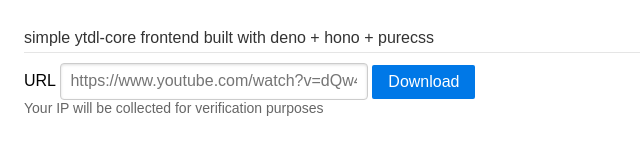
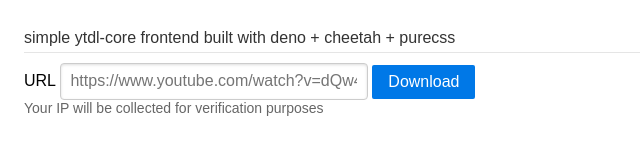
Before and after one commit to not-ivy/ytdl-core-web, a plain HTML site: page index.html in a window 1280 px wide. Shown: the full height of the page, 0-640 px from the left. Drawn offline with nearby package versions, Linux system fonts and the light colour scheme.

Commit message:
i forgor

```diff
--- a/index.html
+++ b/index.html
@@ -2,7 +2,7 @@
 <script src="https://challenges.cloudflare.com/turnstile/v0/api.js" async defer></script>
 <form action="/dl" method="POST" style="padding: 1.5rem" class="pure-form" enctype="multipart/form-data">
   <fieldset>
-    <legend>simple ytdl-core frontend built with deno + hono + purecss</legend>
+    <legend>simple ytdl-core frontend built with deno + cheetah + purecss</legend>
     <label for="url">URL</label>
     <input type="url" id="url" name="url" placeholder="https://www.youtube.com/watch?v=dQw4w9WgXcQ"
       class="pure-input-1-4" required />
```
